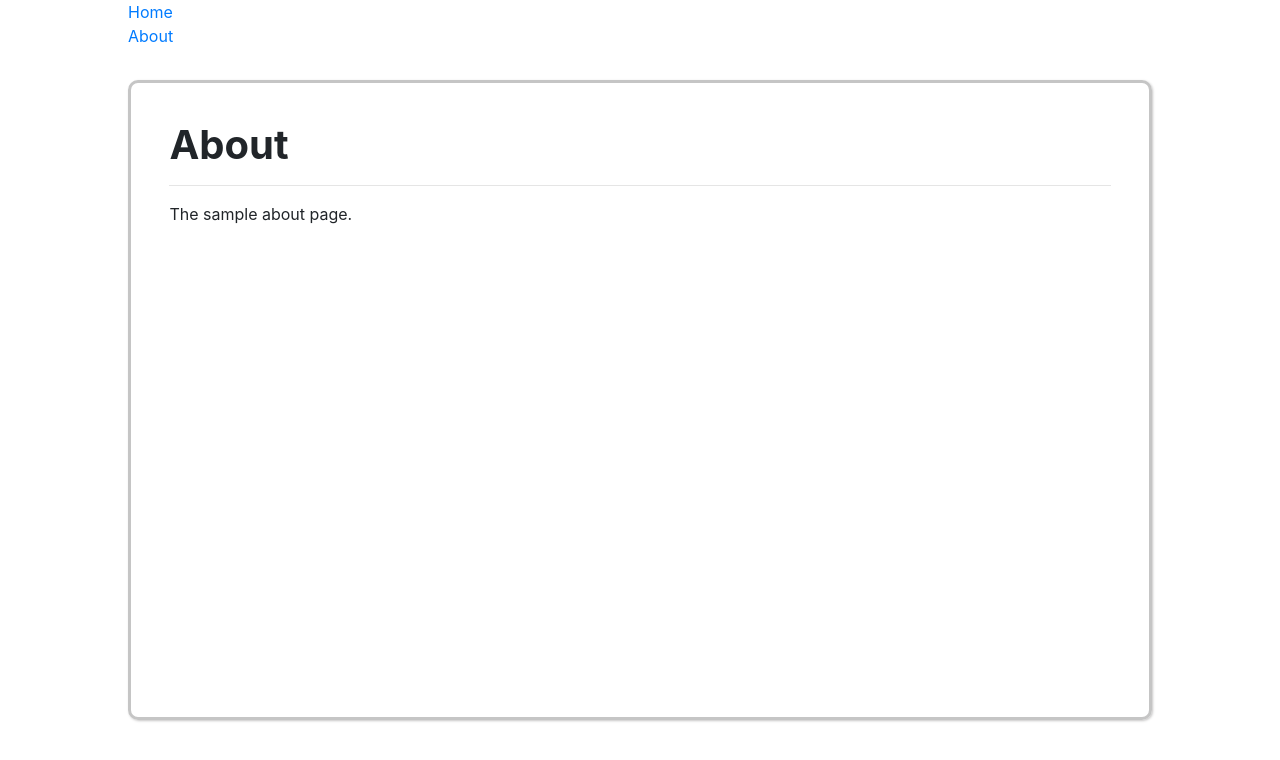
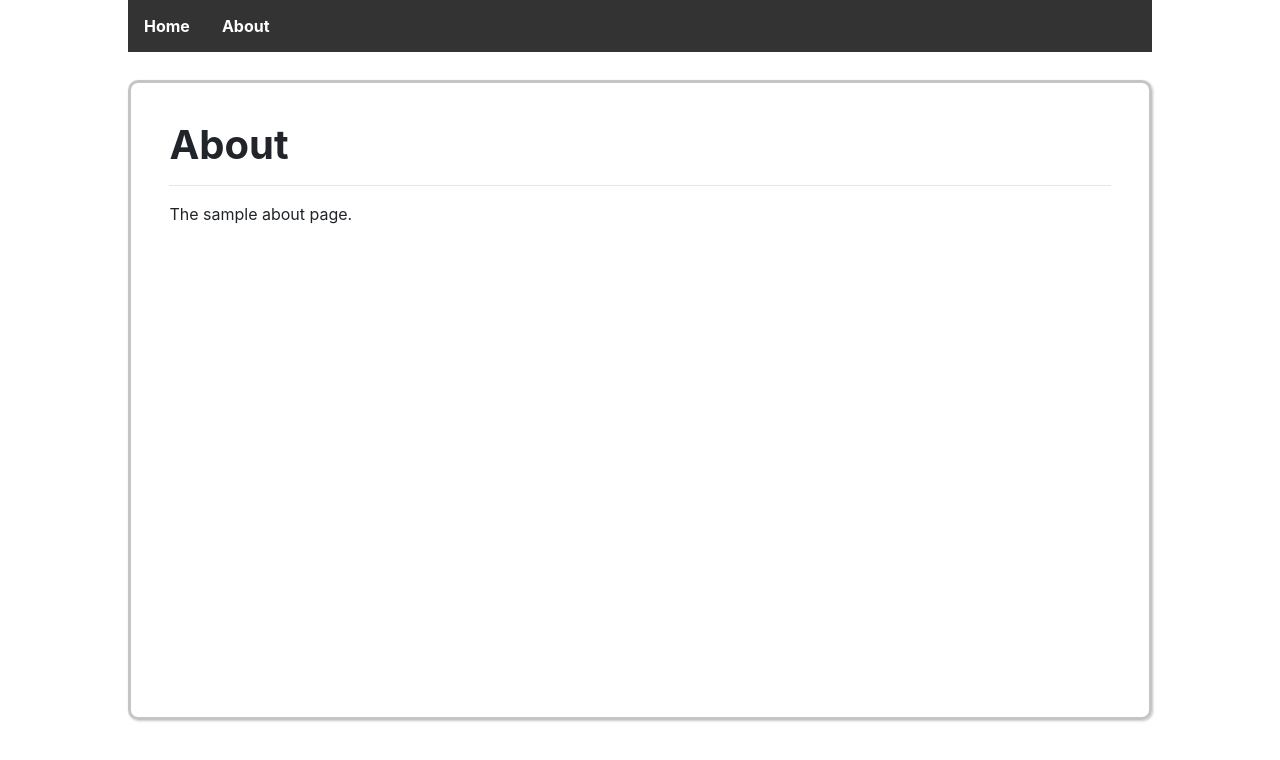
Before and after one commit to PratikGarai/News-App, a React (Create React App) app: page /about in a window 1280 px wide. Shown: the top 760 px of the page. Built offline with nearby package versions, Linux system fonts and the light colour scheme.

Commit message:
nav done

```diff
--- a/src/components/Header.js
+++ b/src/components/Header.js
@@ -2,13 +2,22 @@ import React from 'react';
 import { BrowserRouter as Router, Switch, Route, Link } from 'react-router-dom';
 import NewsList from './NewsList';
 import AboutComponent from './About';
+import '../css/Header.css';
 
 const Header = (props) =>{
     return (
         <header>
             <Router>
-                <Link to="">Home</Link><br />
-                <Link to="/about">About</Link>
+                <nav>
+                    <ul>
+                        <li><Link to="">
+                            <span class="links"><strong>Home</strong></span>
+                        </Link></li>
+                        <li><Link to="/about">
+                            <span class="links"><strong>About</strong></span>
+                        </Link></li>
+                    </ul>
+                </nav>
                 <Switch>
                     <Route path="/about">
                         <AboutComponent />
--- /dev/null
+++ b/src/css/Header.css
@@ -0,0 +1,27 @@
+nav ul {
+    list-style-type: none;
+    margin: 0;
+    padding: 0;
+    overflow: hidden;
+    background-color: #333;
+  }
+
+nav li {
+    float: left;
+}
+
+.links{
+    display: block;
+    color: white;
+    text-align: center;
+    padding: 14px 16px;
+    text-decoration: None;
+  }
+
+nav li:hover:not(.active) {
+    background-color: rgb(17, 17, 17);
+  }
+
+.active {
+    background-color: #4CAF50;
+  }
```
Also changed, not shown: 1 other file (tests, documents, lock files or other folders).
